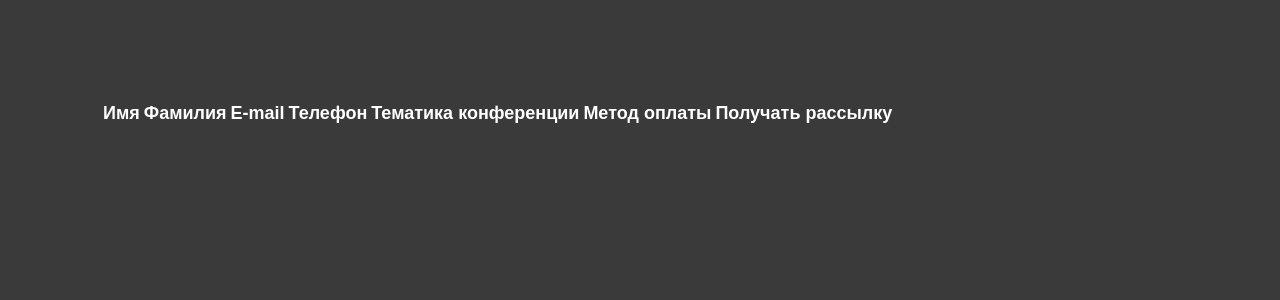
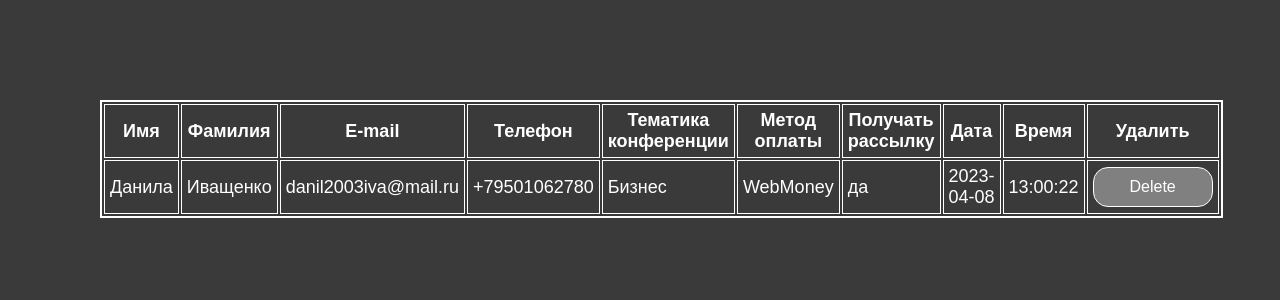
Before and after one commit to Danila-Ivashchenko/isu_homework_2_2, a PHP site: page /admin.php in a window 1280 px wide. Shown: the top 300 px of the page. Run offline with PHP 8.4, Linux system fonts and the light colour scheme; lists and menus that the app fills with data are empty.

Commit message:
форма регистрации

```diff
--- a/веб-программирование/registretion_from/admin.php
+++ b/веб-программирование/registretion_from/admin.php
@@ -5,13 +5,14 @@
 	<meta http-equiv="X-UA-Compatible" content="IE=edge">
 	<meta name="viewport" content="width=device-width, initial-scale=1.0">
 	<link href="styles/main.css" rel="stylesheet">
+	<link href="styles/table_style.css" rel="stylesheet">
 	<title>Document</title>
 </head>
 <body>
 <div class="table-users">
     <?php
 
-    function parse_file($file_path)
+    function parse_data($file_path)
     {
         $data = array();
         $lines = file($file_path);
@@ -22,10 +23,9 @@
         return $data;
     }
 
-    // Function to generate table rows with delete button
-    function generate_table_row($filename)
+    function add_record($filename)
     {
-        $data = parse_file($filename);
+        $data = parse_data($filename);
         $row = '<tr>';
         foreach ($data as $key => $value) {
             $row .= '<td>' . $value . '</td>';
@@ -37,18 +37,16 @@
 
     $file_dir = './static';
 
-    // Удаление
     if (isset($_POST['delete'])) {
         if (file_exists($_POST['filename'])) {
             unlink($_POST['filename']);
         }
     }
 
-    // Генерация таблицы по файлам
-    $table = '<table><thead><tr><th>Имя</th><th>Фамилия</th><th>E-mail</th><th>Телефон</th><th>Тематика конференции</th><th>Метод оплаты</th><th>Получать рассылку</th><th></th></tr></thead><tbody>';
+    $table = '<table><thead><tr><th>Имя</th><th>Фамилия</th><th>E-mail</th><th>Телефон</th><th>Тематика конференции</th><th>Метод оплаты</th><th>Получать рассылку</th><th>Дата</th><th>Время</th><th>Удалить</th></thead><tbody>';
 
-	 foreach (glob($file_dir . '/*.txt') as $filename) {
-        $table .= generate_table_row($filename);
+	foreach (glob($file_dir . '/*.txt') as $filename) {
+        $table .= add_record($filename);
     }
     $table .= '</tbody></table>';
 
--- a/веб-программирование/registretion_from/index.php
+++ b/веб-программирование/registretion_from/index.php
@@ -8,7 +8,7 @@
 	<title>Document</title>
 </head>
 <body>
-<form method="POST" action="../funcs/register.php">
+<form class="main_form" method="POST" action="../funcs/register.php">
 	<div class="line">
 	<label>Имя участника</label>
 	<input type=" text" name="name"><br>
--- /dev/null
+++ b/веб-программирование/registretion_from/static/danil2003iva@mail.ru64313b36669de.txt
@@ -0,0 +1,9 @@
+Имя: Данила
+Фамилия: Иващенко
+E-mail: danil2003iva@mail.ru
+Телефон: +79501062780
+Тематика конференции: Бизнес
+Способ оплаты: WebMoney
+Согласие на рассылку: да
+Дата: 2023-04-08
+Время: 13:00:22
--- a/веб-программирование/registretion_from/styles/main.css
+++ b/веб-программирование/registretion_from/styles/main.css
@@ -9,7 +9,7 @@
 	padding: 100px;
 }
 
-form{
+.main_form{
 	border: 2px solid white;
 	border-radius: 20px;
 	width: 600px;
--- /dev/null
+++ b/веб-программирование/registretion_from/styles/table_style.css
@@ -0,0 +1,9 @@
+
+table{
+    border: 2px solid white;
+}
+
+td, th{
+    border: 1px solid white;
+    padding: 5px;
+}
```
Also changed, not shown: веб-программирование/registretion_from/style.css (deleted, +0 -40 lines).
